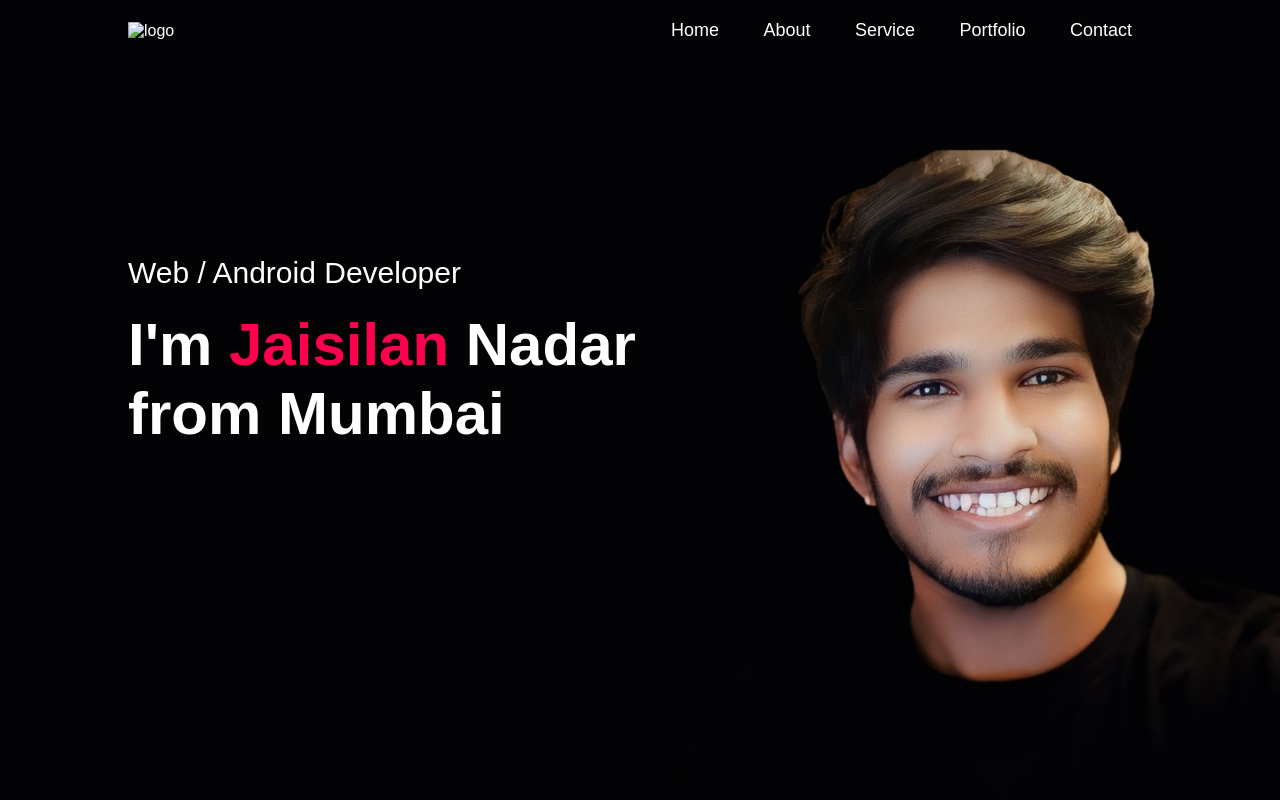
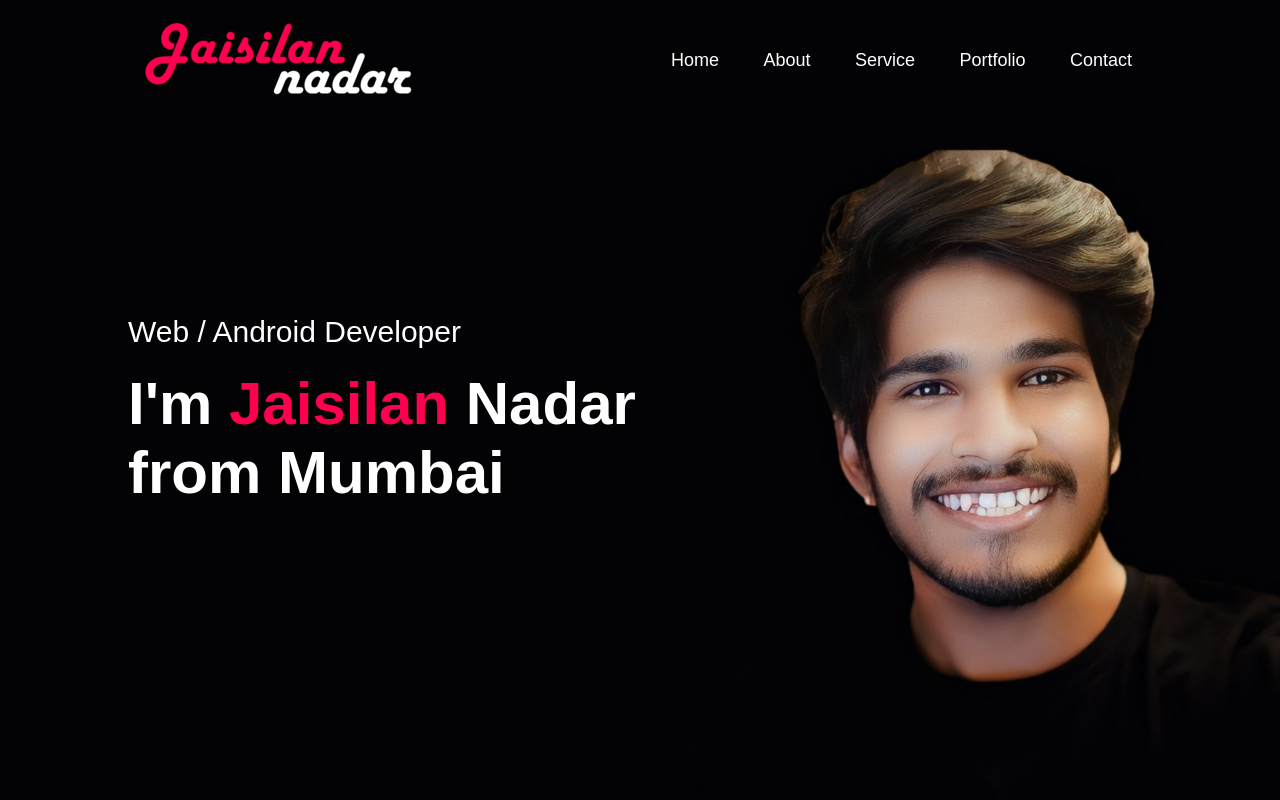
Before and after one commit to Jaisilan7565/Portfolio-Website, a plain HTML site: page index.html in a window 1280 px wide. Shown: the top 800 px of the page. Drawn offline with Linux system fonts and the light colour scheme; the site is published under a folder, as on GitHub Pages, so addresses that start at the root find nothing.

Commit message:
fix name logo 2.0

```diff
--- a/index.html
+++ b/index.html
@@ -5,7 +5,7 @@
     <meta name="viewport" content="width=device-width, initial-scale=1.0" />
     <title>Jaisilan Nadar</title>
     <link rel="stylesheet" href="style.css" />
-    <link rel="icon" type="image/x-icon" href="/images/circle-jn-logo.ico?" />
+    <link rel="icon" type="image/x-icon" href="./images/circle-jn-logo.ico?" />
     <script
       src="https://kit.fontawesome.com/589fdaa3bb.js"
       crossorigin="anonymous"
@@ -15,7 +15,7 @@
     <div id="header">
       <div class="container">
         <nav>
-          <img src="/images/name-logo-new.png" alt="logo" />
+          <img src="./images/name-logo-new.png" alt="logo" />
           <ul id="sidemenu">
             <li><a href="#header">Home</a></li>
             <li><a href="#about">About</a></li>
```
